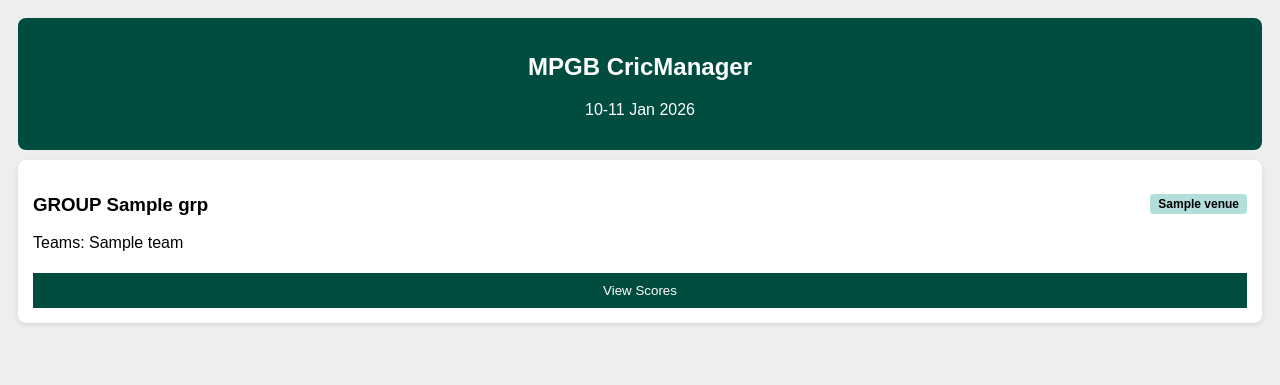
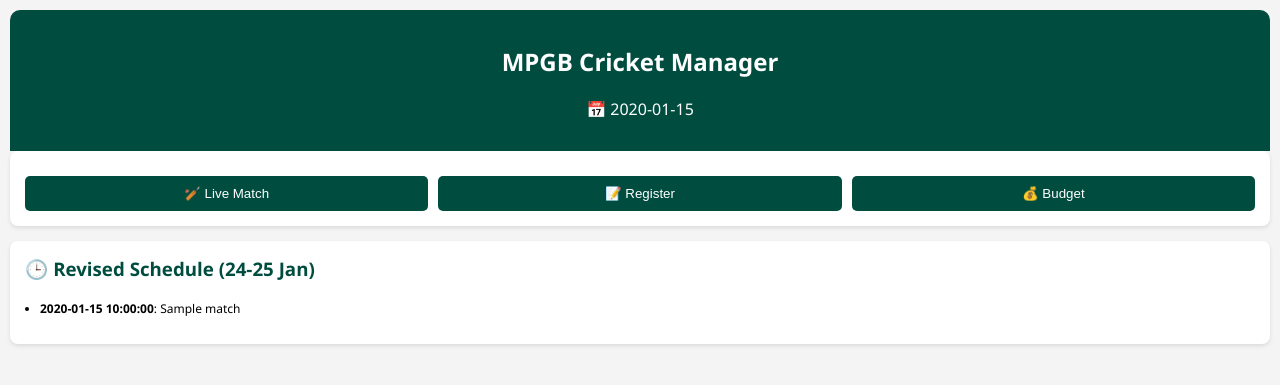
Before and after one commit to sshamimohd-debug/MPGB-Premier-League-2026, a Python web app: template templates/index.html in a window 1280 px wide. Shown: the top 385 px of the page. Run offline with Jinja, Linux system fonts and the light colour scheme; the template is opened without the code that fills it: most values are stand-ins (such as "Sample title", 1, 10 or a date in 2020).

Commit message:
Update index.html

```diff
--- a/templates/index.html
+++ b/templates/index.html
@@ -1,27 +1,29 @@
 <!DOCTYPE html>
 <html>
 <head>
-    <title>MPGB League</title>
+    <title>MPGB App</title>
     <meta name="viewport" content="width=device-width, initial-scale=1">
-    <style>
-        body { font-family: sans-serif; background: #eee; padding: 10px; }
-        .header { background: #004d40; color: white; padding: 15px; text-align: center; border-radius: 8px; }
-        .card { background: white; padding: 15px; margin-top: 10px; border-radius: 8px; box-shadow: 0 2px 5px rgba(0,0,0,0.1); }
-        .venue { background: #b2dfdb; padding: 3px 8px; font-size: 12px; border-radius: 4px; float: right; }
-    </style>
+    <link rel="stylesheet" href="{{ url_for('static', filename='style.css') }}">
 </head>
 <body>
     <div class="header">
-        <h2>MPGB CricManager</h2>
-        <p>10-11 Jan 2026</p>
+        <h2>MPGB Cricket Manager</h2>
+        <p>📅 {{ info.dates }}</p>
     </div>
 
-    {% for grp, data in groups.items() %}
+    <div class="card" style="display:flex; gap:10px;">
+        <a href="/match" style="flex:1;"><button>🏏 Live Match</button></a>
+        <a href="/register" style="flex:1;"><button>📝 Register</button></a>
+        <a href="/finance" style="flex:1;"><button>💰 Budget</button></a>
+    </div>
+
     <div class="card">
-        <h3>GROUP {{ grp }} <span class="venue">{{ data.venue }}</span></h3>
-        <p>Teams: {{ data.teams|join(', ') }}</p>
-        <button style="width:100%; padding:10px; background:#004d40; color:white; border:none; margin-top:5px;">View Scores</button>
+        <h3>🕒 Revised Schedule (24-25 Jan)</h3>
+        <ul style="font-size:12px; padding-left:15px;">
+            {% for slot in schedule %}
+            <li><strong>{{ slot.time }}</strong>: {{ slot.match }}</li>
+            {% endfor %}
+        </ul>
     </div>
-    {% endfor %}
 </body>
 </html>
```
